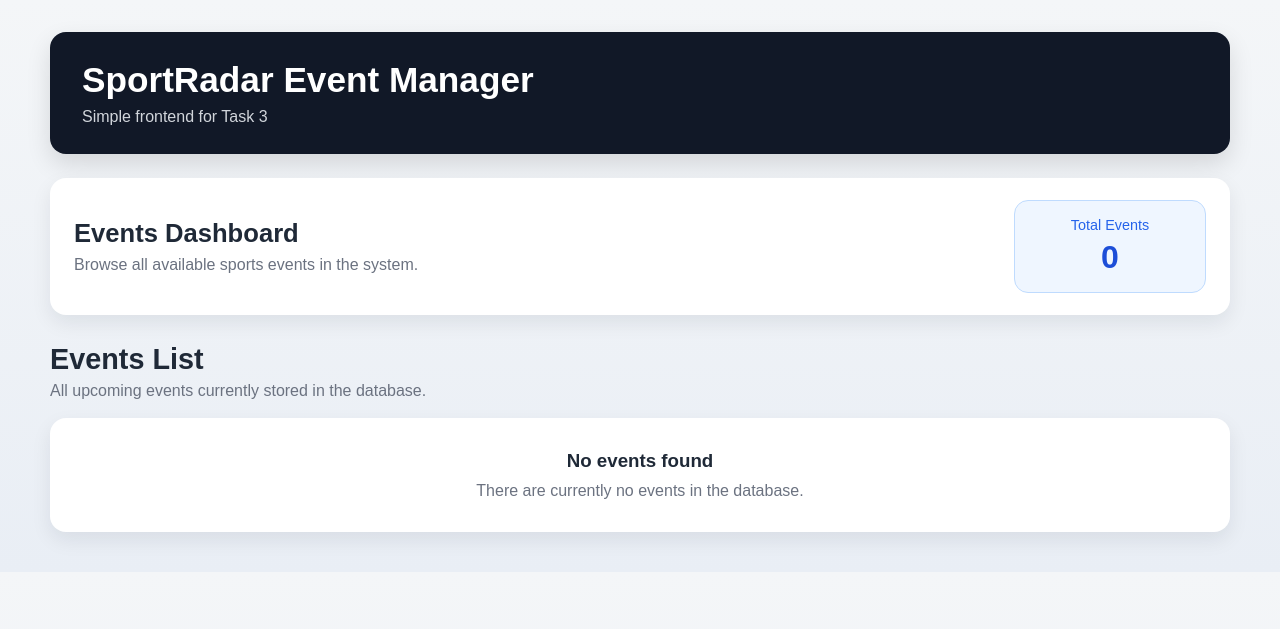
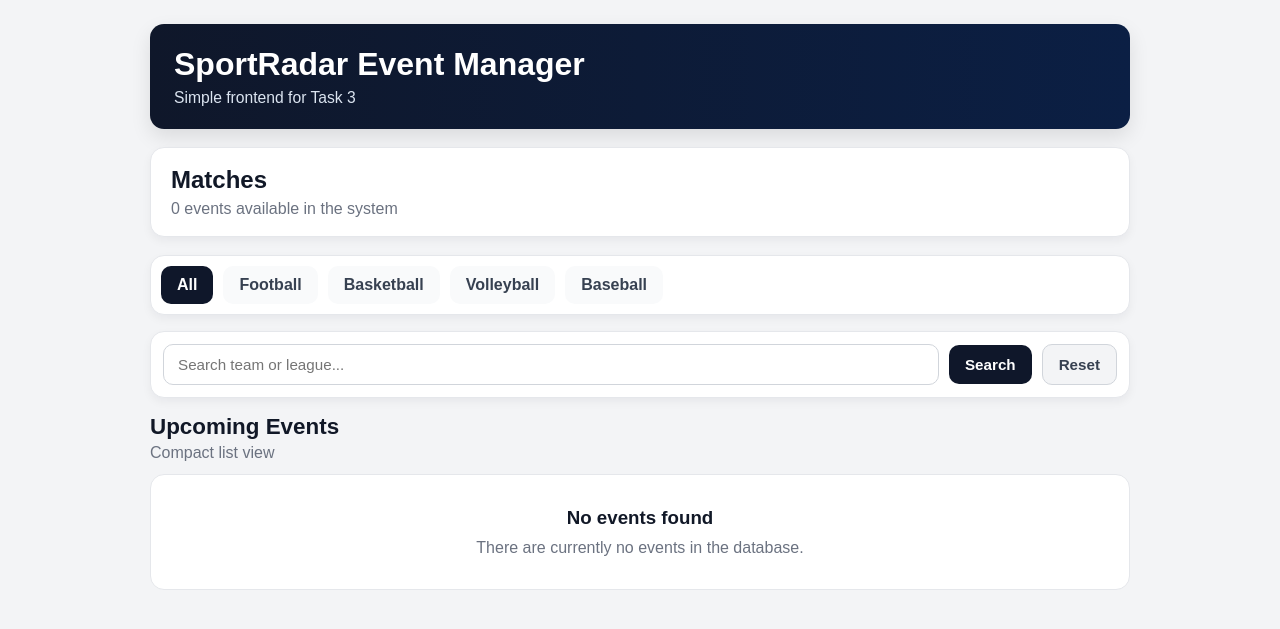
Before and after one commit to Ozgur2311/sportradar-be-task, a FastAPI app: page /ui/events in a window 1280 px wide. Shown: the top 629 px of the page. Run offline with FastAPI, Linux system fonts and the light colour scheme.

Commit message:
UI updated. Search bar and filters added.

```diff
--- a/app/main.py
+++ b/app/main.py
@@ -286,7 +286,7 @@ def create_event(event: EventCreate):
 
 # Better HTML version for events
 @app.get("/ui/events", response_class=HTMLResponse)
-def events_page(request: Request):
+def events_page(request: Request, sport: str = None, search: str = None):
     conn = get_connection()
     cursor = conn.cursor()
 
@@ -309,10 +309,31 @@ def events_page(request: Request):
         JOIN teams ht ON e.home_team_id = ht.id
         JOIN teams at ON e.away_team_id = at.id
         JOIN venues v ON e.venue_id = v.id
-        ORDER BY e.event_date, e.event_time
     """
 
-    cursor.execute(query)
+    conditions = []
+    params = {}
+
+    if sport:
+        conditions.append("s.name = :sport")
+        params["sport"] = sport
+
+    if search:
+        conditions.append("""
+            (
+                INSTR(LOWER(ht.name), LOWER(:search)) > 0
+                OR INSTR(LOWER(at.name), LOWER(:search)) > 0
+                OR INSTR(LOWER(l.name), LOWER(:search)) > 0
+            )
+        """)
+        params["search"] = search
+
+    if conditions:
+        query += " WHERE " + " AND ".join(conditions)
+
+    query += " ORDER BY s.id, e.event_date, e.event_time"
+
+    cursor.execute(query, params)
     rows = cursor.fetchall()
 
     events = []
@@ -322,7 +343,7 @@ def events_page(request: Request):
             "title": row[1],
             "sport": row[2],
             "league": row[3],
-            "event_date": row[4].strftime("%Y-%m-%d"),
+            "event_date": str(row[4])[:10],
             "event_time": str(row[5]),
             "home_team": row[6],
             "away_team": row[7],
@@ -339,6 +360,69 @@ def events_page(request: Request):
         "events.html",
         {
             "events": events,
-            "event_count": len(events)
+            "event_count": len(events),
+            "active_sport": sport,
+            "search": search or ""
         }
     )
+
+# Single event from HTML
+@app.get("/ui/events/{event_id}", response_class=HTMLResponse)
+def event_detail_page(request: Request, event_id: int):
+    conn = get_connection()
+    cursor = conn.cursor()
+
+    query = """
+        SELECT
+            e.id,
+            e.title,
+            s.name AS sport,
+            l.name AS league,
+            e.event_date,
+            e.event_time,
+            ht.name AS home_team,
+            at.name AS away_team,
+            v.name AS venue,
+            v.city AS city,
+            v.country AS country,
+            e.description
+        FROM events e
+        JOIN leagues l ON e.league_id = l.id
+        JOIN sports s ON l.sport_id = s.id
+        JOIN teams ht ON e.home_team_id = ht.id
+        JOIN teams at ON e.away_team_id = at.id
+        JOIN venues v ON e.venue_id = v.id
+        WHERE e.id = :event_id
+    """
+
+    cursor.execute(query, {"event_id": event_id})
+    row = cursor.fetchone()
+
+    cursor.close()
+    conn.close()
+
+    if not row:
+        return HTMLResponse(content="<h1>Event not found</h1>", status_code=404)
+
+    event = {
+        "id": row[0],
+        "title": row[1],
+        "sport": row[2],
+        "league": row[3],
+        "event_date": str(row[4])[:10],
+        "event_time": str(row[5]),
+        "home_team": row[6],
+        "away_team": row[7],
+        "venue": row[8],
+        "city": row[9],
+        "country": row[10],
+        "description": row[11],
+    }
+
+    return templates.TemplateResponse(
+        request,
+        "event_detail.html",
+        {
+            "event": event
+        }
+    )
--- a/static/style.css
+++ b/static/style.css
@@ -1,173 +1,209 @@
 body {
     margin: 0;
     font-family: Arial, sans-serif;
-    background: linear-gradient(to bottom, #f4f6f8, #e9eef5);
-    color: #1f2937;
+    background: #f3f4f6;
+    color: #111827;
 }
 
 .container {
-    max-width: 1180px;
+    max-width: 980px;
     margin: 0 auto;
-    padding: 32px 24px 40px;
+    padding: 24px 16px 40px;
 }
 
 .page-header {
-    background: #111827;
+    background: linear-gradient(90deg, #0f172a, #0b1f44);
     color: white;
-    padding: 28px 32px;
-    border-radius: 16px;
-    margin-bottom: 24px;
-    box-shadow: 0 10px 24px rgba(0, 0, 0, 0.12);
+    padding: 22px 24px;
+    border-radius: 14px;
+    margin-bottom: 18px;
+    box-shadow: 0 8px 20px rgba(0, 0, 0, 0.10);
 }
 
 .page-header h1 {
-    margin: 0 0 8px 0;
-    font-size: 2.2rem;
+    margin: 0 0 6px 0;
+    font-size: 2rem;
 }
 
 .page-header p {
     margin: 0;
-    color: #d1d5db;
-    font-size: 1rem;
+    color: #dbe4f0;
+    font-size: 0.98rem;
 }
 
-.hero-section {
-    margin-bottom: 28px;
+.compact-hero {
+    background: white;
+    border-radius: 14px;
+    padding: 18px 20px;
+    margin-bottom: 18px;
+    border: 1px solid #e5e7eb;
+    box-shadow: 0 4px 10px rgba(15, 23, 42, 0.05);
 }
 
-.hero-card {
-    background: white;
-    border-radius: 16px;
-    padding: 22px 24px;
-    box-shadow: 0 8px 20px rgba(15, 23, 42, 0.08);
-    display: flex;
-    justify-content: space-between;
-    align-items: center;
-    gap: 20px;
-    flex-wrap: wrap;
+.compact-hero-left h2 {
+    margin: 0 0 6px 0;
+    font-size: 1.5rem;
 }
 
-.hero-card h2 {
-    margin: 0 0 8px 0;
-    font-size: 1.6rem;
-}
-
-.hero-card p {
+.compact-hero-left p {
     margin: 0;
     color: #6b7280;
 }
 
-.stats-box {
-    min-width: 150px;
-    background: #eff6ff;
-    border: 1px solid #bfdbfe;
-    border-radius: 14px;
-    padding: 16px 20px;
-    text-align: center;
+.sports-tabs-section {
+    margin-bottom: 16px;
 }
 
-.stats-label {
-    display: block;
-    font-size: 0.9rem;
-    color: #2563eb;
-    margin-bottom: 6px;
+.sports-tabs {
+    display: flex;
+    flex-wrap: wrap;
+    gap: 10px;
+    background: white;
+    border: 1px solid #e5e7eb;
+    border-radius: 14px;
+    padding: 10px;
+    box-shadow: 0 4px 10px rgba(15, 23, 42, 0.05);
 }
 
-.stats-value {
-    display: block;
-    font-size: 2rem;
-    font-weight: bold;
-    color: #1d4ed8;
+.sports-tab {
+    display: inline-block;
+    padding: 10px 16px;
+    border-radius: 10px;
+    text-decoration: none;
+    color: #374151;
+    font-weight: 600;
+    background: #f9fafb;
+    transition: background 0.15s ease, color 0.15s ease;
 }
 
-.section-header {
-    margin-bottom: 18px;
+.sports-tab:hover {
+    background: #e5e7eb;
 }
 
-.section-header h2 {
-    margin: 0 0 6px 0;
-    font-size: 1.8rem;
+.sports-tab.active {
+    background: #0f172a;
+    color: white;
 }
 
-.section-header p {
+.matches-section {
+    margin-top: 8px;
+}
+
+.matches-header {
+    margin-bottom: 12px;
+}
+
+.matches-header-left h3 {
+    margin: 0 0 4px 0;
+    font-size: 1.4rem;
+}
+
+.matches-header-left p {
     margin: 0;
     color: #6b7280;
 }
 
-.event-list {
-    display: grid;
-    grid-template-columns: repeat(auto-fit, minmax(340px, 1fr));
-    gap: 20px;
+.match-list {
+    display: flex;
+    flex-direction: column;
+    gap: 10px;
 }
 
-.event-card {
+.match-row {
     background: white;
-    border-radius: 16px;
-    padding: 22px;
-    box-shadow: 0 8px 20px rgba(15, 23, 42, 0.08);
     border: 1px solid #e5e7eb;
-    transition: transform 0.2s ease, box-shadow 0.2s ease;
+    border-radius: 14px;
+    padding: 14px 16px;
+    display: grid;
+    grid-template-columns: 120px 1fr 110px;
+    align-items: center;
+    gap: 16px;
+    box-shadow: 0 4px 10px rgba(15, 23, 42, 0.04);
+    transition: transform 0.15s ease, box-shadow 0.15s ease;
 }
 
-.event-card:hover {
-    transform: translateY(-4px);
-    box-shadow: 0 14px 28px rgba(15, 23, 42, 0.12);
+.match-row:hover {
+    transform: translateY(-1px);
+    box-shadow: 0 8px 18px rgba(15, 23, 42, 0.08);
 }
 
-.event-card-header {
+.match-time-block {
     display: flex;
-    justify-content: space-between;
-    align-items: flex-start;
-    gap: 12px;
-    margin-bottom: 18px;
+    flex-direction: column;
+    gap: 4px;
 }
 
-.event-card-header h3 {
-    margin: 0;
-    font-size: 1.45rem;
-    line-height: 1.3;
+.match-date {
+    font-size: 0.88rem;
+    color: #6b7280;
+}
+
+.match-time {
+    font-size: 1.25rem;
+    font-weight: bold;
     color: #111827;
 }
 
-.sport-badge {
-    background: #111827;
-    color: white;
-    padding: 6px 10px;
-    border-radius: 999px;
-    font-size: 0.85rem;
-    white-space: nowrap;
+.match-main-block {
+    min-width: 0;
 }
 
-.info-row {
+.match-teams {
     display: flex;
-    justify-content: space-between;
-    gap: 16px;
-    padding: 10px 0;
-    border-bottom: 1px solid #f1f5f9;
+    flex-direction: column;
+    gap: 6px;
+    margin-bottom: 8px;
 }
 
-.info-row:last-child {
-    border-bottom: none;
+.team-name {
+    font-size: 1.05rem;
+    font-weight: 600;
+    color: #111827;
+    line-height: 1.2;
 }
 
-.info-label {
-    font-weight: bold;
-    color: #374151;
-    min-width: 90px;
+.match-meta {
+    font-size: 0.92rem;
+    color: #6b7280;
+    white-space: nowrap;
+    overflow: hidden;
+    text-overflow: ellipsis;
 }
 
-.info-value {
-    text-align: right;
-    color: #4b5563;
-    flex: 1;
+.match-side-block {
+    display: flex;
+    flex-direction: column;
+    justify-content: center;
+    align-items: flex-end;
+    gap: 10px;
+}
+
+.sport-pill {
+    background: #0f172a;
+    color: white;
+    padding: 7px 12px;
+    border-radius: 999px;
+    font-size: 0.82rem;
+    font-weight: 600;
+}
+
+.details-link {
+    font-size: 0.9rem;
+    font-weight: 600;
+    color: #2563eb;
+    text-decoration: none;
+}
+
+.details-link:hover {
+    text-decoration: underline;
 }
 
 .empty-state {
     background: white;
-    border-radius: 16px;
+    border-radius: 14px;
     padding: 32px;
     text-align: center;
-    box-shadow: 0 8px 20px rgba(15, 23, 42, 0.08);
+    border: 1px solid #e5e7eb;
 }
 
 .empty-state h3 {
@@ -179,3 +215,173 @@ body {
     margin: 0;
     color: #6b7280;
 }
+
+.back-link-wrapper {
+    margin-bottom: 16px;
+}
+
+.back-link {
+    color: #2563eb;
+    text-decoration: none;
+    font-weight: 600;
+}
+
+.back-link:hover {
+    text-decoration: underline;
+}
+
+.detail-page {
+    margin-top: 8px;
+}
+
+.detail-card {
+    background: white;
+    border: 1px solid #e5e7eb;
+    border-radius: 16px;
+    padding: 24px;
+    box-shadow: 0 6px 16px rgba(15, 23, 42, 0.06);
+}
+
+.detail-header {
+    display: flex;
+    justify-content: space-between;
+    align-items: flex-start;
+    gap: 16px;
+    margin-bottom: 24px;
+    padding-bottom: 18px;
+    border-bottom: 1px solid #e5e7eb;
+}
+
+.detail-kicker {
+    margin: 0 0 8px 0;
+    color: #6b7280;
+    font-size: 0.95rem;
+}
+
+.detail-header h2 {
+    margin: 0;
+    font-size: 2rem;
+    line-height: 1.2;
+}
+
+.detail-grid {
+    display: grid;
+    grid-template-columns: repeat(2, minmax(0, 1fr));
+    gap: 14px;
+    margin-bottom: 26px;
+}
+
+.detail-item {
+    background: #f9fafb;
+    border: 1px solid #e5e7eb;
+    border-radius: 12px;
+    padding: 14px;
+    display: flex;
+    flex-direction: column;
+    gap: 6px;
+}
+
+.detail-label {
+    font-size: 0.85rem;
+    font-weight: 700;
+    color: #6b7280;
+    text-transform: uppercase;
+}
+
+.detail-value {
+    font-size: 1rem;
+    color: #111827;
+    font-weight: 600;
+}
+
+.detail-description h3 {
+    margin-top: 0;
+    margin-bottom: 10px;
+}
+
+.detail-description p {
+    margin: 0;
+    color: #374151;
+    line-height: 1.6;
+}
+
+@media (max-width: 768px) {
+    .match-row {
+        grid-template-columns: 1fr;
+        gap: 12px;
+    }
+
+    .match-side-block {
+        justify-content: flex-start;
+        align-items: flex-start;
+    }
+
+    .detail-grid {
+        grid-template-columns: 1fr;
+    }
+
+    .detail-header {
+        flex-direction: column;
+        align-items: flex-start;
+    }
+}
+
+.search-section {
+    margin-bottom: 16px;
+}
+
+.search-form {
+    display: flex;
+    gap: 10px;
+    align-items: center;
+    background: white;
+    border: 1px solid #e5e7eb;
+    border-radius: 14px;
+    padding: 12px;
+    box-shadow: 0 4px 10px rgba(15, 23, 42, 0.05);
+    flex-wrap: wrap;
+}
+
+.search-input {
+    flex: 1;
+    min-width: 240px;
+    padding: 11px 14px;
+    border: 1px solid #d1d5db;
+    border-radius: 10px;
+    font-size: 0.95rem;
+    outline: none;
+}
+
+.search-input:focus {
+    border-color: #2563eb;
+}
+
+.search-button {
+    border: none;
+    background: #0f172a;
+    color: white;
+    padding: 11px 16px;
+    border-radius: 10px;
+    font-size: 0.95rem;
+    font-weight: 600;
+    cursor: pointer;
+}
+
+.search-button:hover {
+    background: #1e293b;
+}
+
+.reset-button {
+    text-decoration: none;
+    background: #f3f4f6;
+    color: #374151;
+    padding: 11px 16px;
+    border-radius: 10px;
+    font-size: 0.95rem;
+    font-weight: 600;
+    border: 1px solid #d1d5db;
+}
+
+.reset-button:hover {
+    background: #e5e7eb;
+}
--- a/templates/events.html
+++ b/templates/events.html
@@ -3,62 +3,79 @@
 {% block title %}Events{% endblock %}
 
 {% block content %}
-    <section class="hero-section">
-        <div class="hero-card">
-            <div>
-                <h2>Events Dashboard</h2>
-                <p>Browse all available sports events in the system.</p>
-            </div>
-            <div class="stats-box">
-                <span class="stats-label">Total Events</span>
-                <span class="stats-value">{{ event_count }}</span>
-            </div>
+    <section class="compact-hero">
+        <div class="compact-hero-left">
+            <h2>Matches</h2>
+            <p>{{ event_count }} events available in the system</p>
         </div>
     </section>
 
-    <section>
-        <div class="section-header">
-            <h2>Events List</h2>
-            <p>All upcoming events currently stored in the database.</p>
+    <section class="sports-tabs-section">
+        <div class="sports-tabs">
+            <a href="/ui/events" class="sports-tab {% if not active_sport %}active{% endif %}">All</a>
+            <a href="/ui/events?sport=Football" class="sports-tab {% if active_sport == 'Football' %}active{% endif %}">Football</a>
+            <a href="/ui/events?sport=Basketball" class="sports-tab {% if active_sport == 'Basketball' %}active{% endif %}">Basketball</a>
+            <a href="/ui/events?sport=Volleyball" class="sports-tab {% if active_sport == 'Volleyball' %}active{% endif %}">Volleyball</a>
+            <a href="/ui/events?sport=Baseball" class="sports-tab {% if active_sport == 'Baseball' %}active{% endif %}">Baseball</a>
+        </div>
+    </section>
+
+    <section class="search-section">
+        <form method="get" action="/ui/events" class="search-form">
+            {% if active_sport %}
+                <input type="hidden" name="sport" value="{{ active_sport }}">
+            {% endif %}
+
+            <input
+                type="text"
+                name="search"
+                class="search-input"
+                placeholder="Search team or league..."
+                value="{{ search }}"
+            >
+
+            <button type="submit" class="search-button">Search</button>
+
+            <a
+                href="{% if active_sport %}/ui/events?sport={{ active_sport }}{% else %}/ui/events{% endif %}"
+                class="reset-button"
+            >
+                Reset
+            </a>
+        </form>
+    </section>
+
+    <section class="matches-section">
+        <div class="matches-header">
+            <div class="matches-header-left">
+                <h3>Upcoming Events</h3>
+                <p>Compact list view</p>
+            </div>
         </div>
 
         {% if events %}
-            <div class="event-list">
+            <div class="match-list">
                 {% for event in events %}
-                    <div class="event-card">
-                        <div class="event-card-header">
-                            <h3>{{ event.title }}</h3>
-                            <span class="sport-badge">{{ event.sport }}</span>
+                    <div class="match-row">
+                        <div class="match-time-block">
+                            <span class="match-date">{{ event.event_date }}</span>
+                            <span class="match-time">{{ event.event_time }}</span>
                         </div>
 
-                        <div class="info-row">
-                            <span class="info-label">League</span>
-                            <span class="info-value">{{ event.league }}</span>
+                        <div class="match-main-block">
+                            <div class="match-teams">
+                                <div class="team-name">{{ event.home_team }}</div>
+                                <div class="team-name">{{ event.away_team }}</div>
+                            </div>
+
+                            <div class="match-meta">
+                                {{ event.league }} • {{ event.venue }} • {{ event.city }}
+                            </div>
                         </div>
 
-                        <div class="info-row">
-                            <span class="info-label">Date</span>
-                            <span class="info-value">{{ event.event_date }}</span>
-                        </div>
-
-                        <div class="info-row">
-                            <span class="info-label">Time</span>
-                            <span class="info-value">{{ event.event_time }}</span>
-                        </div>
-
-                        <div class="info-row">
-                            <span class="info-label">Match</span>
-                            <span class="info-value">{{ event.home_team }} vs {{ event.away_team }}</span>
-                        </div>
-
-                        <div class="info-row">
-                            <span class="info-label">Venue</span>
-                            <span class="info-value">{{ event.venue }}</span>
-                        </div>
-
-                        <div class="info-row">
-                            <span class="info-label">Location</span>
-                            <span class="info-value">{{ event.city }}, {{ event.country }}</span>
+                        <div class="match-side-block">
+                            <span class="sport-pill">{{ event.sport }}</span>
+                            <a href="/ui/events/{{ event.id }}" class="details-link">Details →</a>
                         </div>
                     </div>
                 {% endfor %}
```
Also changed, not shown: templates/event_detail.html (added, +68 -0 lines).
